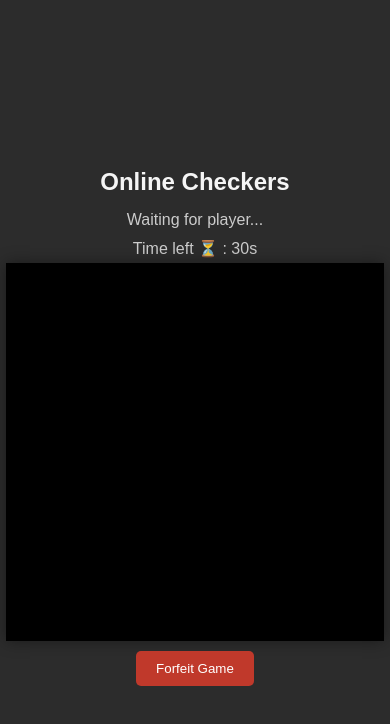
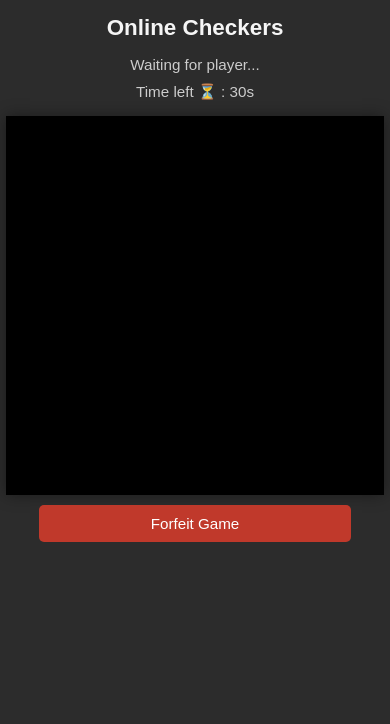
Before and after one commit to misstakes/Checker, a website: page checkers-online/client/online.html in a window 390 px wide. Drawn offline with nearby package versions, Linux system fonts and the light colour scheme; no server answers.

Commit message:
Update style.css

```diff
--- a/checkers-online/client/style.css
+++ b/checkers-online/client/style.css
@@ -4,47 +4,51 @@ html, body {
   height: 100%;
   width: 100%;
   font-family: Arial, sans-serif;
-  background: #2c2c2c; /* Dark background */
+  background: #2c2c2c;
   color: #fff;
-  overflow: hidden;
   display: flex;
   flex-direction: column;
   align-items: center;
-  justify-content: center;
+  justify-content: flex-start;
+  overflow-x: hidden;
+  overflow-y: auto;
 }
 
 /* Title */
 h1 {
-  font-size: 1.5rem;
-  margin: 10px 0;
+  font-size: 1.8rem;
+  margin: 20px 0 10px;
   color: #f5f5f5;
+  text-align: center;
 }
 
 /* Status and Timer */
-#status, #timer {
+#status,
+#timer {
   font-size: 1rem;
   margin: 5px 0;
   color: #ccc;
+  text-align: center;
 }
 
 /* Responsive Checkers Board */
 #board {
   display: grid;
   grid-template-columns: repeat(8, 1fr);
-  aspect-ratio: 1 / 1;
   width: 95vw;
   max-width: 95vmin;
-  max-height: 95vmin;
+  aspect-ratio: 1 / 1;
   border: 4px solid #000;
+  background: #000;
   box-shadow: 0 0 15px rgba(0,0,0,0.4);
-  background: #000;
+  margin-top: 10px;
 }
 
 /* Square cell */
 .square {
   position: relative;
   width: 100%;
-  aspect-ratio: 1;
+  aspect-ratio: 1 / 1;
 }
 
 .light {
@@ -94,7 +98,8 @@ h1 {
   left: 0;
   right: 0;
   text-align: center;
-  font-size: 1.1em;
+  font-size: 1.2em;
+  color: gold;
 }
 
 /* Rotate board for black player */
@@ -105,9 +110,50 @@ h1 {
   transform: rotate(180deg);
 }
 
-/* Extra support for short mobile screens */
+/* Forfeit Button */
+#forfeitBtn {
+  margin-top: 15px;
+  padding: 10px 20px;
+  background: crimson;
+  border: none;
+  border-radius: 8px;
+  color: white;
+  font-size: 1rem;
+  cursor: pointer;
+  transition: 0.3s;
+}
+
+#forfeitBtn:hover {
+  background: darkred;
+}
+
+/* Better scaling for mobile */
+@media (max-width: 600px) {
+  h1 {
+    font-size: 1.4rem;
+    margin-top: 15px;
+  }
+
+  #status,
+  #timer {
+    font-size: 0.95rem;
+  }
+
+  #forfeitBtn {
+    width: 80%;
+    font-size: 0.95rem;
+    padding: 10px;
+  }
+
+  .piece.king::after {
+    font-size: 1rem;
+  }
+}
+
+/* Adjust height for very short screens */
 @media (max-height: 500px) {
   #board {
+    width: 90vw;
     height: 90vw;
   }
 }
```
